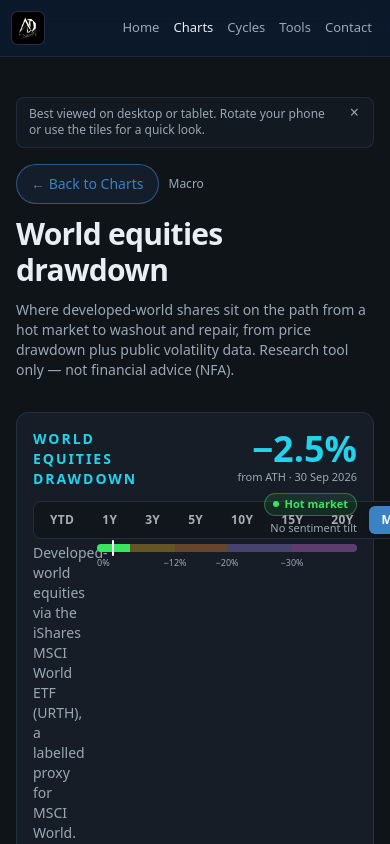
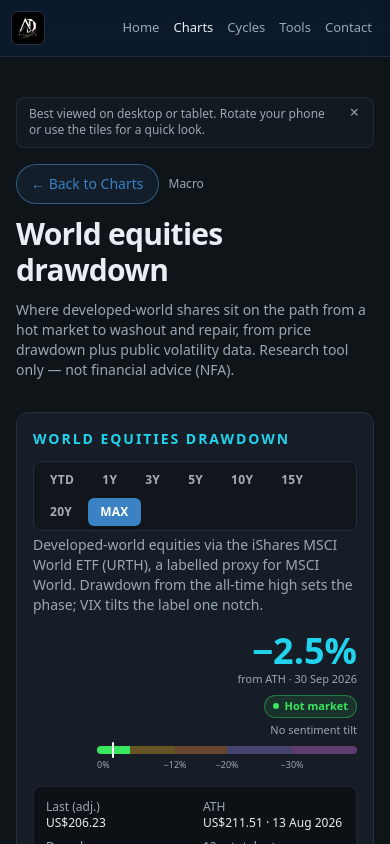
Before and after one commit to adirindin-debug/Adirindin-Finance, a Next.js app: page /charts/global-equities in a window 390 px wide. Shown: the top 844 px of the page. Built offline with nearby package versions, Linux system fonts and the light colour scheme; no server answers.

Commit message:
Mobile (<640px): stop panel headers squeezing descriptions into a one-word column (Philly Fed, world equities, market volume, BTC 200W MA); desktop unchanged

```diff
--- a/src/components/charts/Btc200wMaPanel.tsx
+++ b/src/components/charts/Btc200wMaPanel.tsx
@@ -341,7 +341,7 @@ export function Btc200wMaPanel() {
   return (
     <section className="rounded-xl border border-border bg-card p-4 sm:p-5">
       <div className="flex flex-wrap items-start justify-between gap-3">
-        <div className="min-w-0 flex-1">
+        <div className="min-w-full flex-1 sm:min-w-0">
           <div className="flex flex-wrap items-center justify-between gap-2">
             <h2 className="text-sm font-semibold uppercase tracking-[0.14em] text-accent">
               Bitcoin · 200-week MA
@@ -395,7 +395,7 @@ export function Btc200wMaPanel() {
           </div>
         </div>
         {headline && (
-          <div className="text-right">
+          <div className="ml-auto text-right">
             <p className="font-mono text-3xl font-semibold tabular-nums text-foreground">
               {fmtUsd(headline.price)}
             </p>
--- a/src/components/charts/FactoryMonitorPanel.tsx
+++ b/src/components/charts/FactoryMonitorPanel.tsx
@@ -237,7 +237,7 @@ export function FactoryMonitorPanel() {
   return (
     <section className="rounded-xl border border-border bg-card p-4 sm:p-5">
       <div className="flex flex-wrap items-start justify-between gap-3">
-        <div className="min-w-0 flex-1">
+        <div className="min-w-full flex-1 sm:min-w-0">
           <div className="flex flex-wrap items-center gap-3">
             <h2 className="text-sm font-semibold uppercase tracking-[0.14em] text-[#22d3ee]">
               Philly Fed Manufacturing
@@ -289,7 +289,7 @@ export function FactoryMonitorPanel() {
           </p>
         </div>
         {last && lastState && (
-          <div className="text-right">
+          <div className="ml-auto text-right">
             <p className="font-mono text-4xl font-semibold tabular-nums text-[#22d3ee]">
               {fmtReading(last.v)}
             </p>
--- a/src/components/charts/GlobalEquitiesPanel.tsx
+++ b/src/components/charts/GlobalEquitiesPanel.tsx
@@ -396,12 +396,12 @@ export function GlobalEquitiesPanel() {
   return (
     <section className="rounded-xl border border-border bg-card p-4 sm:p-5">
       <div className="flex flex-wrap items-start justify-between gap-4">
-        <div className="min-w-0 flex-1">
+        <div className="min-w-full flex-1 sm:min-w-0">
           <div className="flex flex-wrap items-center gap-3">
             <h2 className="text-sm font-semibold uppercase tracking-[0.14em] text-[#22d3ee]">
               World equities drawdown
             </h2>
-            <div className="inline-flex gap-1 rounded-lg border border-border/90 bg-[#11161d] p-1" role="group" aria-label="Timeframe">
+            <div className="inline-flex flex-wrap gap-1 rounded-lg border border-border/90 bg-[#11161d] p-1" role="group" aria-label="Timeframe">
               {TIMEFRAMES.map((t) => (
                 <button
                   key={t.key}
@@ -431,7 +431,7 @@ export function GlobalEquitiesPanel() {
           </p>
         </div>
         {summary && (
-          <div className="w-full max-w-[260px] text-right">
+          <div className="ml-auto w-full max-w-[260px] text-right">
             <p className="font-mono text-4xl font-semibold tabular-nums text-[#22d3ee]">
               {fmtPct(summary.dd)}
             </p>
--- a/src/components/charts/MarketVolumePanel.tsx
+++ b/src/components/charts/MarketVolumePanel.tsx
@@ -245,7 +245,7 @@ export function MarketVolumePanel() {
   return (
     <section className="rounded-xl border border-border bg-card p-4 sm:p-5">
       <div className="flex flex-wrap items-start justify-between gap-3">
-        <div className="min-w-0 flex-1">
+        <div className="min-w-full flex-1 sm:min-w-0">
           <div className="flex flex-wrap items-center justify-between gap-2">
             <h2 className="text-sm font-semibold uppercase tracking-[0.14em] text-accent">
               Crypto total-market volume (7-day MA)
@@ -284,7 +284,7 @@ export function MarketVolumePanel() {
           <p className="mt-1 max-w-xl text-sm text-muted">{subtitle}</p>
         </div>
         {data?.currentVolumeUsd != null && (
-          <div className="text-right">
+          <div className="ml-auto text-right">
             <p className="font-mono text-3xl font-semibold tabular-nums text-foreground">
               {fmtUsdCompact(data.currentVolumeUsd)}
             </p>
```
